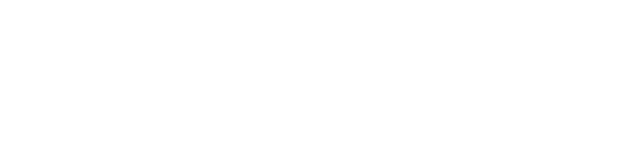
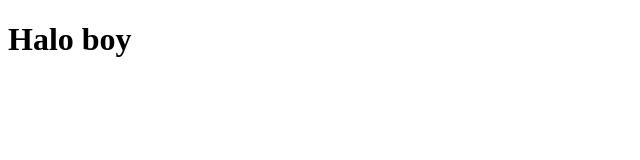
Before and after one commit to rfanan/text-to-speech, a plain HTML site: page index.html in a window 1280 px wide. Shown: the whole page, without its empty margins (0-640 px from the left). Drawn offline with Linux system fonts and the light colour scheme.

Commit message:
add h1 in index.html

```diff
--- a/index.html
+++ b/index.html
@@ -9,6 +9,7 @@
 </head>
 
 <body>
+    <h1>Halo boy </h1>
 
 </body>
 
```
